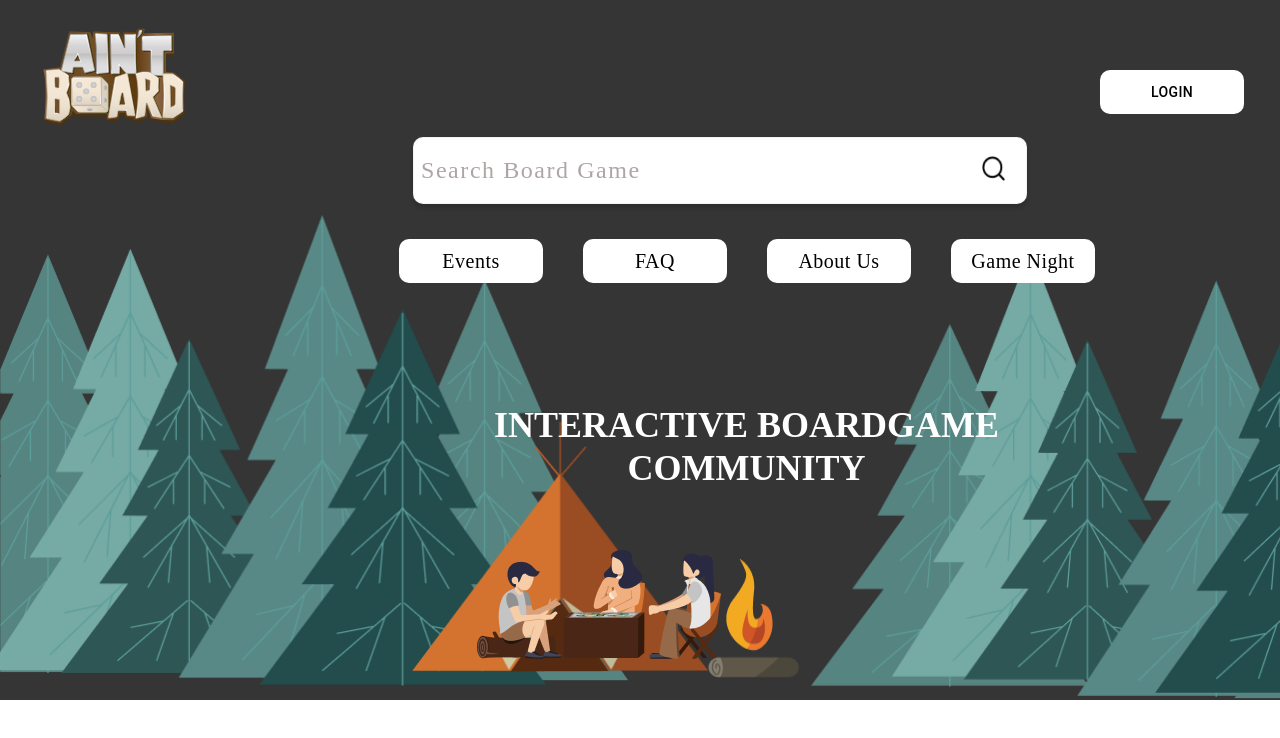
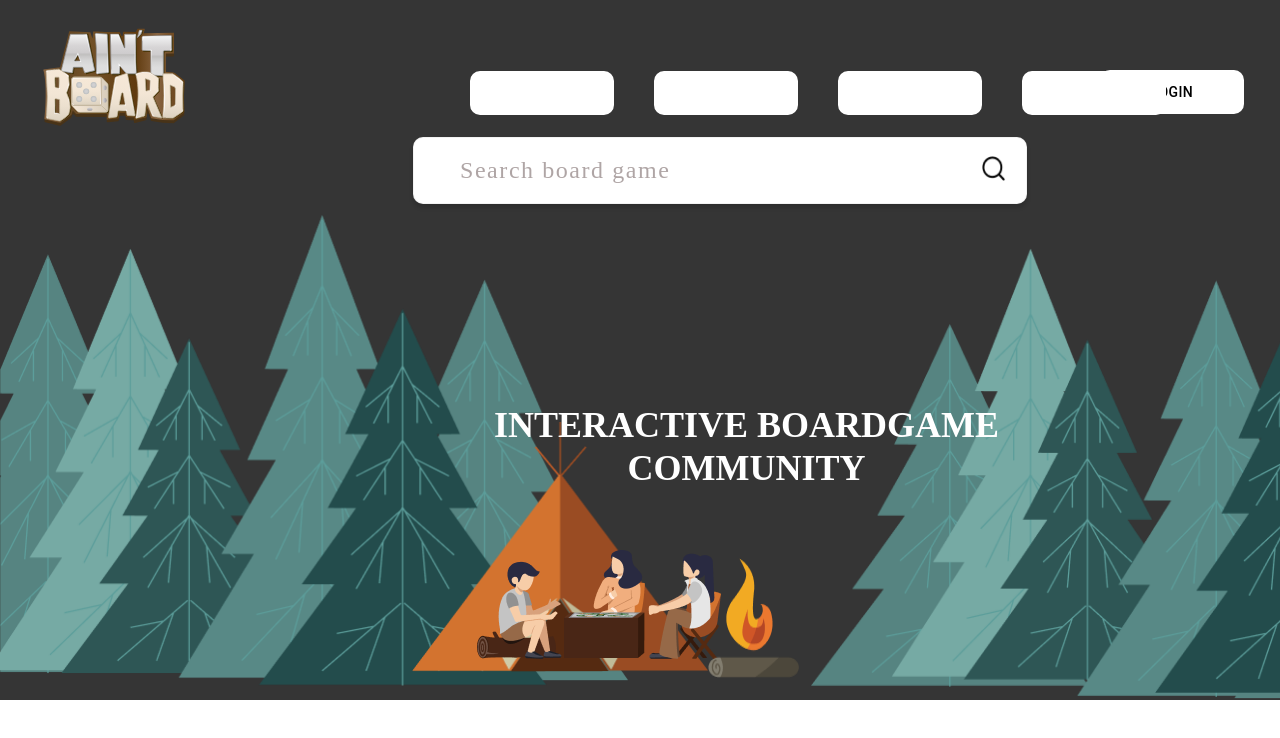
Before and after one commit to idiglove/oku-no-kumo-fe, a Next.js app in the folder project_app/: page / in a window 1280 px wide. Shown: the top 738 px of the page. Built offline with nearby package versions, Linux system fonts and the light colour scheme.

Commit message:
more styling changes

```diff
--- a/project_app/components/ButtonGroup.js
+++ b/project_app/components/ButtonGroup.js
@@ -1,44 +1,64 @@
 import React from "react";
 import styled from "styled-components";
-import IconButton from "@mui/material/IconButton";
+import Button from "@mui/material/Button";
 
 function ButtonGroup() {
   return (
     <Container>
-      <IconButton label="Events">
+      <Button label="Events">
         <p>Events</p>
-      </IconButton>
-      <IconButton label="FAQ">
+      </Button>
+      <Button label="FAQ">
         <p>FAQ</p>
-      </IconButton>
-      <IconButton label="About Us">
+      </Button>
+      <Button label="About Us">
         <p>About Us</p>
-      </IconButton>
-      <IconButton label="Game night">
+      </Button>
+      <Button label="Game night">
         <p>Game Night</p>
-      </IconButton>
+      </Button>
     </Container>
   );
 }
 
 const Container = styled.div`
-  position: absolute;
+position:absolute;
+ box-sizing: border-box;
   z-index: 1;
-  display: flex;
-  width: 652px;
-  height: 24px;
-  left: -1px;
-  top: 169px;
+  height: 30px;
+  left: 70px;
+  top: 1px;
 
-  IconButton {
-    z-index: 1;
-    width: 153px;
-    height: 44px;
-    left: 930px;
-    top: 216px;
-    background: #353535;
+
+  Button {
+    width: 144px;
+    margin: 20px;
+    height: 46px;
+    left: 300px;
+    top: 200px;
+    text-transform:capitalize;
+    background-color: #353535;
+    font-family: 'Rubik'
+    text-transform:capitalize;
+    color: #FFFFFF
+    font-style: normal;
     border: 2px solid #ffffff;
-    border-radius: 10px;
+    border-radius: 8px;
+  }
+  p{
+
+height: 24px;
+left: 418px;
+top: 227px;
+font-family: 'Rubik';
+font-style: normal;
+font-weight: 400;
+font-size: 16px;
+text-transform:lowercase;
+line-height: 24px;
+letter-spacing: 0.025em;
+text-transform:capitalize;
+color: #FFFFFF;
   }
 `;
 export default ButtonGroup;
--- a/project_app/components/ToolBar.js
+++ b/project_app/components/ToolBar.js
@@ -7,7 +7,7 @@ function ToolBar() {
       <div className="search">
         <div>
           <input />
-          <h1>Search Board Game </h1>
+          <h1>Search board game </h1>
           <div
             style={{
               position: "absolute",
@@ -39,12 +39,12 @@ const Container = styled.div`
   }
 
   h1 {
-    position: absolute;
+    position:absolute;
     width: 273px;
 height: 27px;
-    left: 421px;
+left: 460px;
 top: 140px;
-    font-family: "Rubik";
+font-family: 'Rubik';
 font-style: normal;
 font-weight: 300;
 font-size: 24px;
@@ -52,7 +52,7 @@ const Container = styled.div`
 display: flex;
 align-items: center;
 letter-spacing: 0.065em;
-    color: #afa5a5;
+color: #AFA5A5;
   }
   Image{
 
--- a/project_app/components/styled.tsx
+++ b/project_app/components/styled.tsx
@@ -39,6 +39,7 @@ font-weight: 500;
 font-size: 20px;
 line-height: 24px;
 letter-spacing: 0.025em;
+text-transform:capitalize;
 left: 418px;
 top: 227px;
 }
@@ -59,7 +60,7 @@ font-weight: 700;
 font-size: 36px;
 line-height: 43px;
 text-align: center;
-text-transform: uppercase;
+text-transform:uppercase;
 color: white;
 z-index:1;
 `
```
Lines whose indentation alone changed are shown as unchanged.
